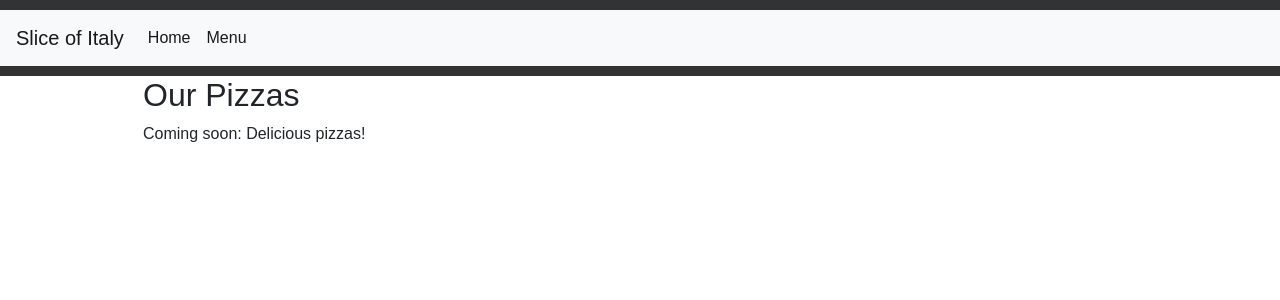
After one commit to AdrianMuntean97/slice-of-italy, a Django app: page /pizzas/ in a window 1280 px wide. The commit adds this page. Shown: the top 300 px of the page. Run offline with Django 5.2, Linux system fonts and the light colour scheme; some libraries are stand-ins or nearby versions.

Commit message:
Add views and urls for pizza menu and a base pizza.html file

```diff
--- /dev/null
+++ b/pizzas/templates/pizzas/pizzas.html
@@ -0,0 +1,11 @@
+{% extends "base.html" %}
+{% load static %}
+
+{% block content %}
+  <div class="container">
+    <h2>Our Pizzas</h2>
+    <!-- Here you will loop through the pizzas and display them -->
+    <!-- For now, we'll just display a placeholder message -->
+    <p>Coming soon: Delicious pizzas!</p>
+  </div>
+{% endblock %}
--- /dev/null
+++ b/pizzas/urls.py
@@ -0,0 +1,6 @@
+from django.urls import path
+from . import views
+
+urlpatterns = [
+    path('', views.all_pizzas, name='pizzas'),
+]
--- a/pizzas/views.py
+++ b/pizzas/views.py
@@ -1,3 +1,14 @@
 from django.shortcuts import render
 
 # Create your views here.
+def all_pizzas(request):
+    """ A view to show all pizzas, including sorting and search queries """
+
+    # You would typically get your Pizza objects from the database here.
+    # For example:
+    # pizzas = Pizza.objects.all()
+
+    # For now, we will just pass an empty context since we don't have a Pizza model yet.
+    context = {}
+
+    return render(request, 'pizzas/pizzas.html', context)
--- a/slice_of_italy/urls.py
+++ b/slice_of_italy/urls.py
@@ -20,4 +20,5 @@ from django.urls import path, include
 urlpatterns = [
     path('admin/', admin.site.urls),
     path('', include('home.urls')),
+    path('pizzas/', include('pizzas.urls')),
 ]
--- a/templates/base.html
+++ b/templates/base.html
@@ -27,6 +27,9 @@
           <li class="nav-item active">
             <a class="nav-link" href="{% url 'home' %}">Home</a>
           </li>
+          <li class="nav-item active">
+            <a class="nav-link" href="{% url 'pizzas' %}">Menu</a>
+          </li>
           <!-- Add other navigation items here -->
         </ul>
       </div>
```
Also changed, not shown: pizzas/templates/pizzas/pizzas_detail.html (added), pizzas/templates/pizzas_detail.html (deleted).
